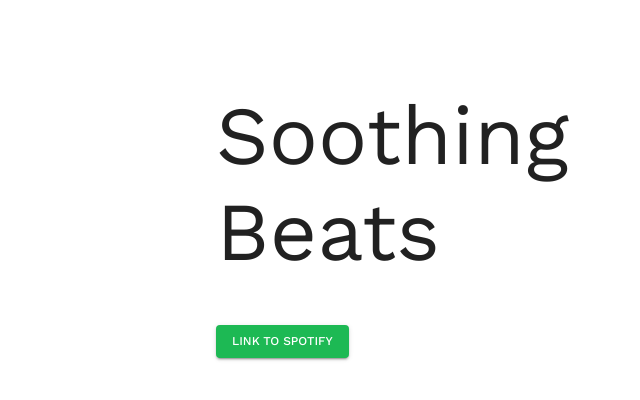
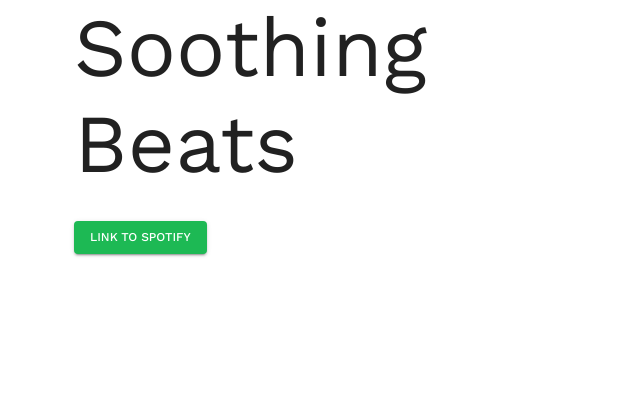
Before and after one commit to Aditya-Ace/soothing_beats, a React (Vite) app: page / in a window 1280 px wide. Shown: the top 400 px of the page, without its empty margins (290-930 px from the left). Built offline with nearby package versions, Linux system fonts and the light colour scheme; no server answers.

Commit message:
fixed UI

```diff
--- a/src/App.tsx
+++ b/src/App.tsx
@@ -42,20 +42,9 @@ const App: React.FC<IApp> = ({ appName }) => {
 
 	return (
 		<Container maxWidth='sm'>
-			<Grid2
-				container
-				direction='column'
-				justifyContent='center'
-				alignItems='center'
-				spacing={2}
-				mt={10}
-			>
-				<Grid2 xs={6}>
 			<Typography variant='h1' component='h1' gutterBottom>
 				{appName}
 			</Typography>
-				</Grid2>
-				<Grid2 xs={6}>
 			{accessToken ? (
 				<Home setAccessToken={setAccessToken} />
 			) : (
@@ -67,8 +56,6 @@ const App: React.FC<IApp> = ({ appName }) => {
 					{LINK_TO_SPOTIFY}
 				</Button>
 			)}
-				</Grid2>
-			</Grid2>
 		</Container>
 	)
 }
```
Lines whose indentation alone changed are shown as unchanged.
